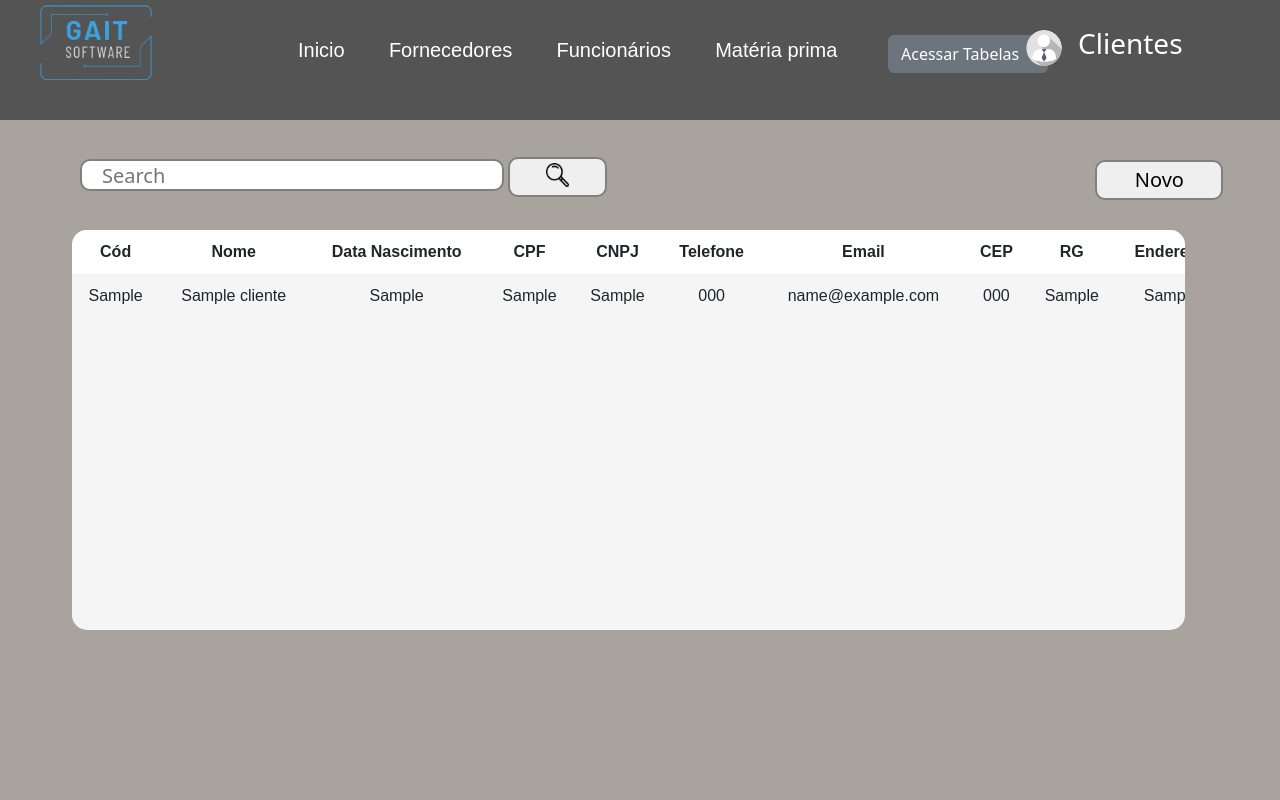
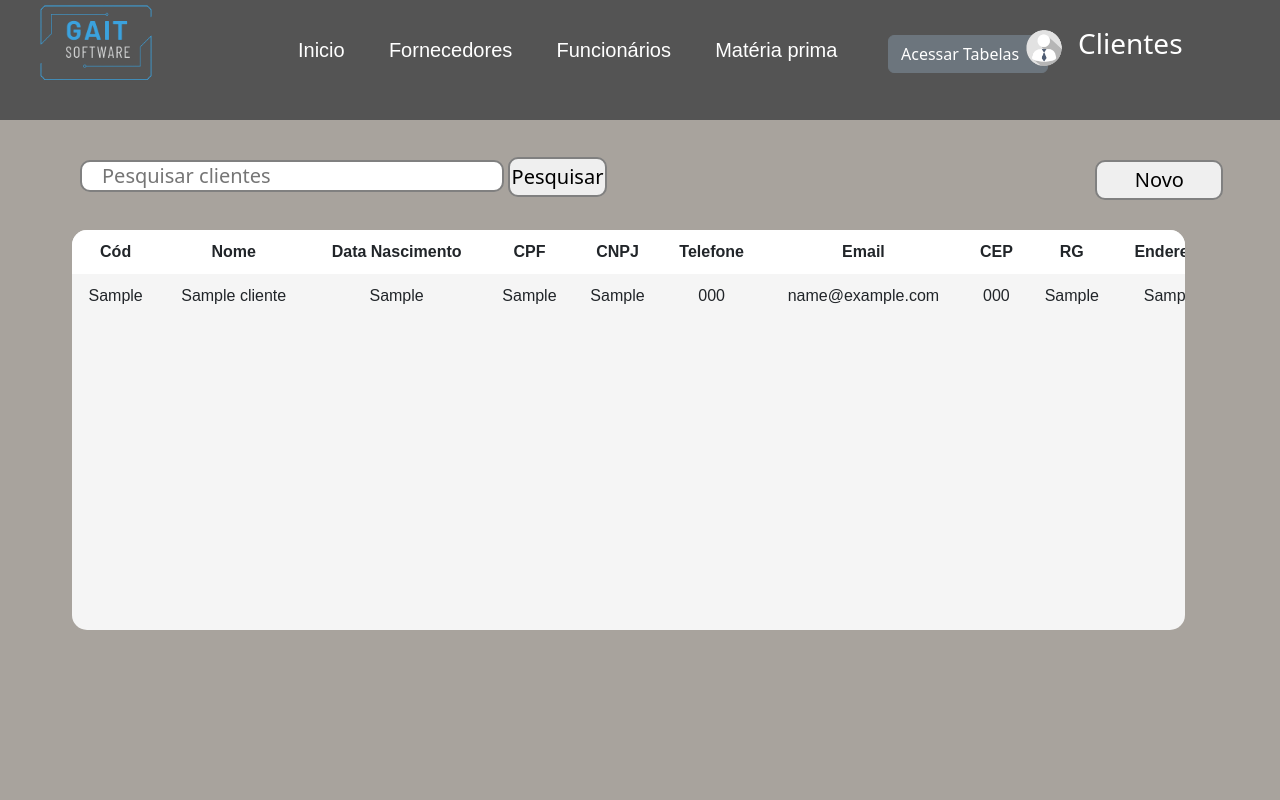
Before and after one commit to ruanSilva1/PROJETO-GAIT, a PHP site: page /clientes.php in a window 1280 px wide. Run offline with PHP 8.4, Linux system fonts and the light colour scheme; tables that the repository leaves empty or names only in its code hold one stand-in row (values such as "Sample post").

Commit message:
Adicionado função pesquisa

```diff
--- a/html/clientes.php
+++ b/html/clientes.php
@@ -1,8 +1,15 @@
 <?php
     include('../php/conexao.php');
 
-    $query = $dbh->prepare('SELECT * FROM cliente');
-    $query->execute();
+    $nome = '';
+    if(isset($_POST['nome']))
+    {
+        $nome = $_POST['nome'];
+    }
+    $query = $dbh->prepare('SELECT * FROM cliente WHERE nome LIKE :nome;');
+    $query->execute(array(
+        ':nome' => "%$nome%"
+    ));
 
     $clientes = $query->fetchAll();
 ?>
@@ -23,9 +30,10 @@
 <body>
     <div class="main-conteudo">
         <div class="pesquisa">
-            <input type="text" name="pesquisar" id="pesquisar" placeholder="Search">
-            <button class="bt-pesquisa"><img src="../imagem/lupa.png" alt="lupa"
-                        class="lupa-pesquisa"></button>
+            <form action="" method="post">
+                <input type="text" name="nome" id="pesquisar" placeholder="Pesquisar clientes">
+                <input type="submit" class="bt-pesquisa" value="Pesquisar"></input>
+            </form>
         </div>
 
         <div class="new-button">
--- a/html/estoque.php
+++ b/html/estoque.php
@@ -35,7 +35,6 @@
             <table>
                 <thead>
                     <tr>
-                        <th>Imagem</th>
                         <th>Cód</th>
                         <th>Nome</th>
                         <th>Descrição</th>
@@ -52,8 +51,6 @@
                 <tbody>
                 <?php
                 foreach($produto as $p){
-                    echo '<tr>';
-                    echo '<td>'.$p['imagem'].'</td>';
                     echo '<td>'.$p['cod_produto'].'</td>';
                     echo '<td>'.$p['nome'].'</td>';
                     echo '<td>'.$p['descricao'].'</td>';
--- a/html/fornecedores.php
+++ b/html/fornecedores.php
@@ -33,8 +33,7 @@
         <div class="pesquisa">
             <form action="" method="post">
                 <input type="text" name="fantasia" id="pesquisar" placeholder="Search">
-                <input type="submit" class="bt-pesquisa" value="pesquisar"><img src="../imagem/lupa.png" alt="lupa"
-                            class="lupa-pesquisa"></input>
+                <input type="submit" class="bt-pesquisa" value="Pesquisar"></input>
             </form>
         </div>
 
```
Also changed, not shown: html/editar_cadastro_clientes.php (+10 -1 lines).
